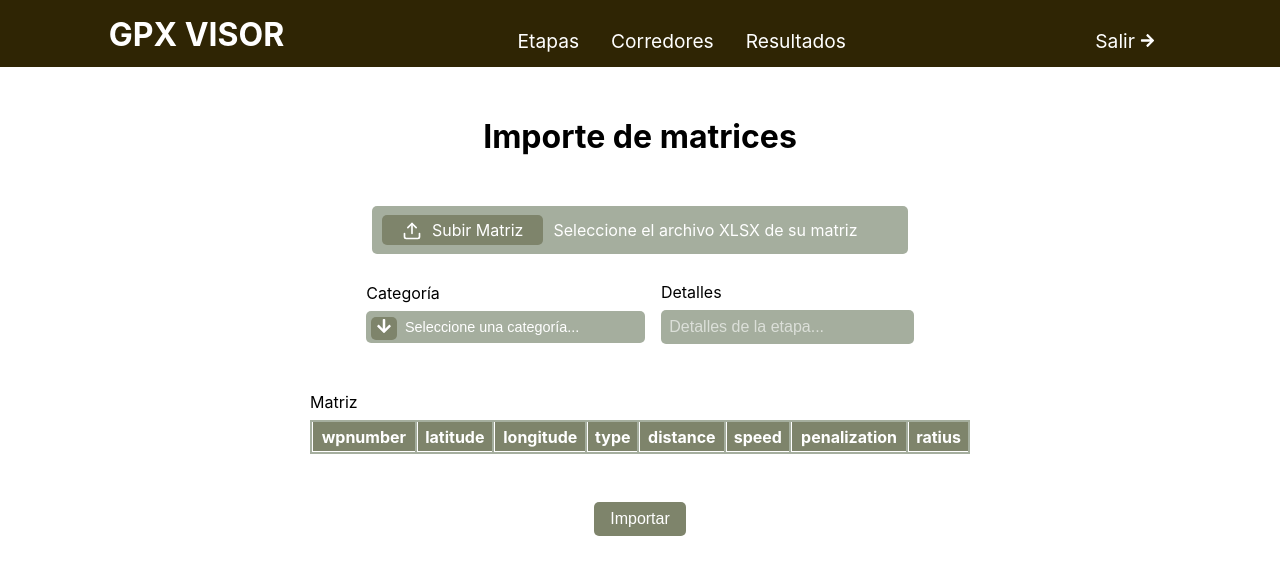
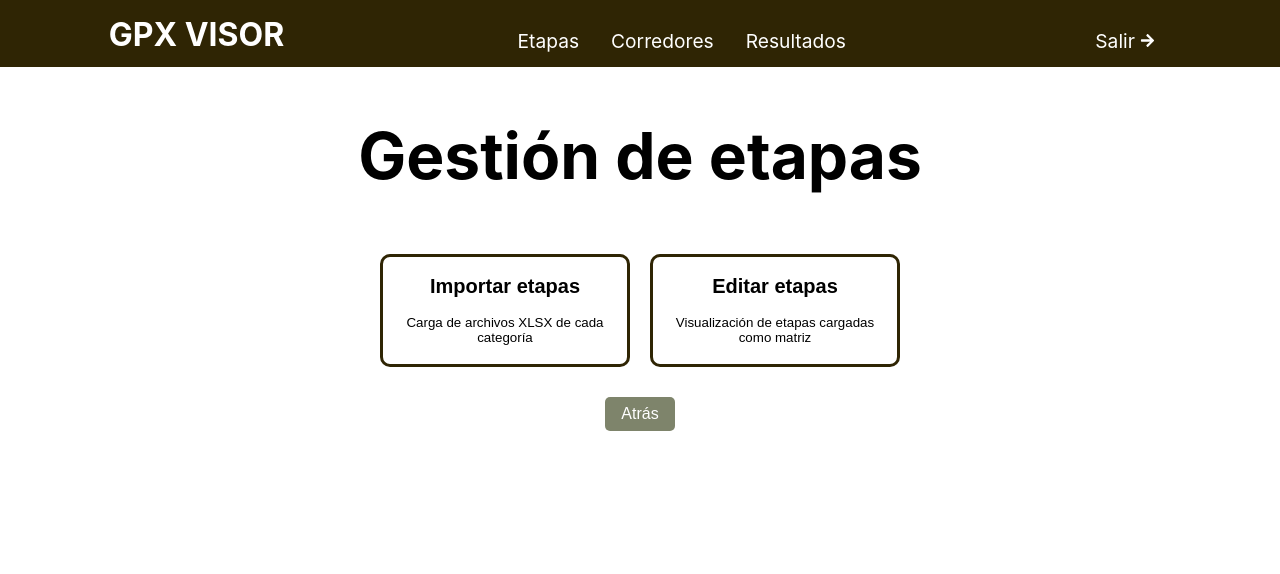
Before and after one commit to Juanbc2/gpx-frontend, a React (Create React App) app: page /stages in a window 1280 px wide. Shown: the top 574 px of the page. Built offline with nearby package versions, Linux system fonts and the light colour scheme.

Commit message:
update: stages menu done

```diff
--- a/src/pages/dashboard/dashboard.js
+++ b/src/pages/dashboard/dashboard.js
@@ -13,18 +13,13 @@ const Dashboard = () => {
       </div>
       <div className="options">
         <CardButton
-          title="Importar Matrices"
-          description="Carga de archivos XLSX de cada categoría"
+          title="Gestión de Etapas"
+          description="Gestionar las etapas de la competencia, como importar y editar las matrices de las etapas"
           onClick={() => navigate("/stages")}
         />
         <CardButton
-          title="Ver Matrices"
-          description="Visualización de matrices cargadas"
-          onClick={() => navigate("/stages")}
-        />
-        <CardButton
-          title="Evaluar Corredores"
-          description="Evaluación de corredores"
+          title="Gestión Corredores"
+          description="Gestionar los corredores de la competencia, como importar y editar los corredores"
           onClick={() => navigate("/drivers")}
         />
       </div>
--- /dev/null
+++ b/src/pages/stages/editStage/editStages.js
@@ -0,0 +1,8 @@
+import React from "react";
+import "./editStages.css";
+
+const EditStages = () => {
+  return <div>Work In Progress</div>;
+};
+
+export default EditStages;
--- a/src/pages/stages/stages.js
+++ b/src/pages/stages/stages.js
@@ -1,10 +1,43 @@
 import React from "react";
 import ImportStages from "./importStage/importStages";
+import CardButton from "../../components/buttons/cardButton/cardButton";
+import EditStages from "./editStage/editStages";
+import MainButton from "../../components/buttons/mainButton/mainButton";
+import { useNavigate } from "react-router-dom";
 
 const Stages = () => {
+  const navigate = useNavigate();
+  const [selectedSubPage, setSelectedSubPage] = React.useState(null);
+
   return (
     <div>
-      <ImportStages />
+      {selectedSubPage === null && (
+        <div>
+          <div className="title">
+            <h1>Gestión de etapas</h1>
+          </div>
+          <div className="options">
+            <CardButton
+              title="Importar etapas"
+              description="Carga de archivos XLSX de cada categoría"
+              onClick={() => setSelectedSubPage("import")}
+            />
+            <CardButton
+              title="Editar etapas"
+              description="Visualización de etapas cargadas como matriz"
+              onClick={() => setSelectedSubPage("edit")}
+            />
+          </div>
+          <div className="content">
+            <MainButton text="Atrás" onClick={() => navigate("/")} />
+          </div>
+        </div>
+      )}
+
+      <div className="content">
+        {selectedSubPage === "import" && <ImportStages />}
+        {selectedSubPage === "edit" && <EditStages />}
+      </div>
     </div>
   );
 };
```
Also changed, not shown: src/pages/stages/editStage/editStages.css (added).
